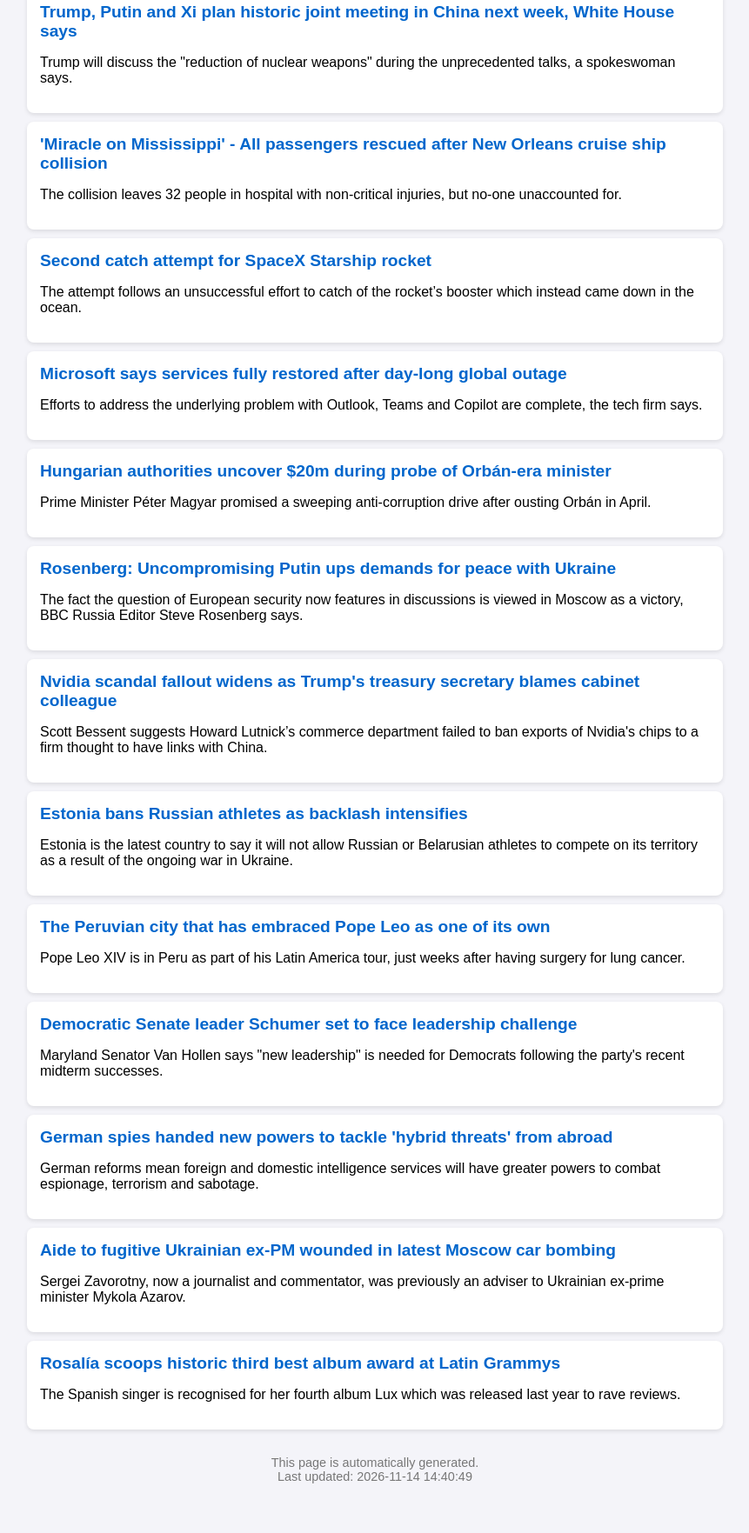
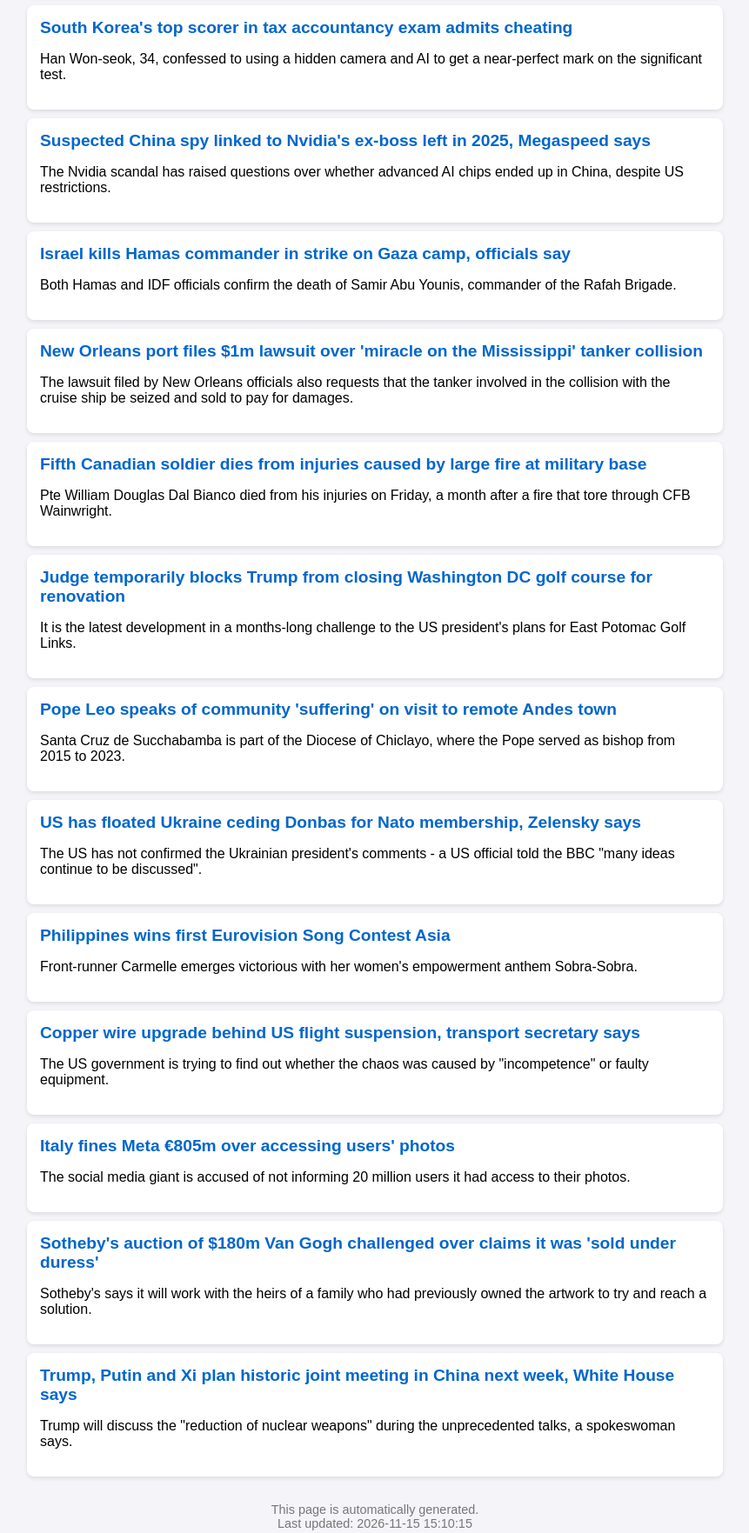
Before and after one commit to Gourabgh/news, a plain HTML site: page index.html in a window 1280 px wide. Shown: the part 337-2100 px from the top of the page at 87% size, without its empty margins (209-1070 px from the left). Before the commit the page ends 2077 px from the top, so only its background shows below. Drawn offline with Linux system fonts and the light colour scheme.

Commit message:
🤖 Auto-update latest news

```diff
--- a/index.html
+++ b/index.html
@@ -18,13 +18,73 @@
     <h1>🌍 Daily World News</h1>
 
     <div class="news-item">
-        <a href="https://www.bbc.co.uk/news/articles/cqx2wyvyr3zzo?at_medium=RSS&at_campaign=rss" target="_blank">What we know about the ground stop and what to do if you're affected</a>
-        <p>US officials say the disruption was caused by old equipment overloading and not a cyber-attack.</p>
+        <a href="https://www.bbc.co.uk/news/articles/cqn4e2py48kwo?at_medium=RSS&at_campaign=rss" target="_blank">Iran targets US military base in Bahrain with drone attack</a>
+        <p>It marks the second attack on the country in three days and comes as the US and Iran remain locked in a stand-off over the Strait of Hormuz.</p>
+    </div>
+
+    <div class="news-item">
+        <a href="https://www.bbc.co.uk/news/articles/c3rrg9xgqlwpo?at_medium=RSS&at_campaign=rss" target="_blank">Three men sentenced to death in Jordan over fatal church mass shooting</a>
+        <p>The attack on funeral at a Greek Orthodox church killed nine and injured 34 others last month.</p>
+    </div>
+
+    <div class="news-item">
+        <a href="https://www.bbc.co.uk/news/articles/ckvg2ezvpe08o?at_medium=RSS&at_campaign=rss" target="_blank">South Korea's top scorer in tax accountancy exam admits cheating</a>
+        <p>Han Won-seok, 34, confessed to using a hidden camera and AI to get a near-perfect mark on the significant test.</p>
+    </div>
+
+    <div class="news-item">
+        <a href="https://www.bbc.co.uk/news/articles/cmdx1vpprk9vo?at_medium=RSS&at_campaign=rss" target="_blank">Suspected China spy linked to Nvidia's ex-boss left in 2025, Megaspeed says </a>
+        <p>The Nvidia scandal has raised questions over whether advanced AI chips ended up in China, despite US restrictions.</p>
+    </div>
+
+    <div class="news-item">
+        <a href="https://www.bbc.co.uk/news/articles/cqrkg4r6mg7xo?at_medium=RSS&at_campaign=rss" target="_blank">Israel kills Hamas commander in strike on Gaza camp, officials say</a>
+        <p>Both Hamas and IDF officials confirm the death of Samir Abu Younis, commander of the Rafah Brigade.</p>
+    </div>
+
+    <div class="news-item">
+        <a href="https://www.bbc.co.uk/news/articles/cwe89y2r5j20o?at_medium=RSS&at_campaign=rss" target="_blank">New Orleans port files $1m lawsuit over 'miracle on the Mississippi' tanker collision </a>
+        <p>The lawsuit filed by New Orleans officials also requests that the tanker involved in the collision with the cruise ship be seized and sold to pay for damages. </p>
+    </div>
+
+    <div class="news-item">
+        <a href="https://www.bbc.co.uk/news/articles/cmrlgn4x2xw8o?at_medium=RSS&at_campaign=rss" target="_blank">Fifth Canadian soldier dies from injuries caused by large fire at military base</a>
+        <p>Pte William Douglas Dal Bianco died from his injuries on Friday, a month after a fire that tore through CFB Wainwright.</p>
+    </div>
+
+    <div class="news-item">
+        <a href="https://www.bbc.co.uk/news/articles/c6j9mn7l14y0o?at_medium=RSS&at_campaign=rss" target="_blank">Judge temporarily blocks Trump from closing Washington DC golf course for renovation</a>
+        <p>It is the latest development in a months-long challenge to the US president's plans for East Potomac Golf Links.</p>
+    </div>
+
+    <div class="news-item">
+        <a href="https://www.bbc.co.uk/news/articles/cr4gnz0lv2vlo?at_medium=RSS&at_campaign=rss" target="_blank">Pope Leo speaks of community 'suffering' on visit to remote Andes town</a>
+        <p>Santa Cruz de Succhabamba is part of the Diocese of Chiclayo, where the Pope served as bishop from 2015 to 2023.</p>
     </div>
 
     <div class="news-item">
         <a href="https://www.bbc.co.uk/news/articles/cwvg2l312ylqo?at_medium=RSS&at_campaign=rss" target="_blank">US has floated Ukraine ceding Donbas for Nato membership, Zelensky says</a>
-        <p>The Ukrainian president says US envoys touted the exchange as part of efforts to end the war with Russia.</p>
+        <p>The US has not confirmed the Ukrainian president's comments - a US official told the BBC "many ideas continue to be discussed". </p>
+    </div>
+
+    <div class="news-item">
+        <a href="https://www.bbc.co.uk/news/articles/cqrlgnx9dx6eo?at_medium=RSS&at_campaign=rss" target="_blank">Philippines wins first Eurovision Song Contest Asia </a>
+        <p>Front-runner Carmelle emerges victorious with her women's empowerment anthem Sobra-Sobra.</p>
+    </div>
+
+    <div class="news-item">
+        <a href="https://www.bbc.co.uk/news/articles/c6wy9lynq4qno?at_medium=RSS&at_campaign=rss" target="_blank">Copper wire upgrade behind US flight suspension, transport secretary says</a>
+        <p>The US government is trying to find out whether the chaos was caused by "incompetence" or faulty equipment.</p>
+    </div>
+
+    <div class="news-item">
+        <a href="https://www.bbc.co.uk/news/articles/cwn83gxemk35o?at_medium=RSS&at_campaign=rss" target="_blank">Italy fines Meta €805m over accessing users' photos</a>
+        <p>The social media giant is accused of not informing 20 million users it had access to their photos.</p>
+    </div>
+
+    <div class="news-item">
+        <a href="https://www.bbc.co.uk/news/articles/cmwy05gg75lvo?at_medium=RSS&at_campaign=rss" target="_blank">Sotheby's auction of $180m Van Gogh challenged over claims it was 'sold under duress'</a>
+        <p>Sotheby's says it will work with the heirs of a family who had previously owned the artwork to try and reach a solution.</p>
     </div>
 
     <div class="news-item">
@@ -32,70 +92,8 @@
         <p>Trump will discuss the "reduction of nuclear weapons" during the unprecedented talks, a spokeswoman says.</p>
     </div>
 
-    <div class="news-item">
-        <a href="https://www.bbc.co.uk/news/articles/cw20xmy0m5yyo?at_medium=RSS&at_campaign=rss" target="_blank">'Miracle on Mississippi' - All passengers rescued after New Orleans cruise ship collision</a>
-        <p>The collision leaves 32 people in hospital with non-critical injuries, but no-one unaccounted for. </p>
-    </div>
-
-    <div class="news-item">
-        <a href="https://www.bbc.co.uk/news/articles/ckregdgnl0xpo?at_medium=RSS&at_campaign=rss" target="_blank">Second catch attempt for SpaceX Starship rocket</a>
-        <p>The attempt follows an unsuccessful effort to catch of the rocket’s booster which instead came down in the ocean.
-
-</p>
-    </div>
-
-    <div class="news-item">
-        <a href="https://www.bbc.co.uk/news/articles/c6rrg51rkz09o?at_medium=RSS&at_campaign=rss" target="_blank">Microsoft says services fully restored after day-long global outage</a>
-        <p>Efforts to address the underlying problem with Outlook, Teams and Copilot are complete, the tech firm says.</p>
-    </div>
-
-    <div class="news-item">
-        <a href="https://www.bbc.co.uk/news/articles/ckjwj03w4w0qo?at_medium=RSS&at_campaign=rss" target="_blank">Hungarian authorities uncover $20m during probe of Orbán-era minister</a>
-        <p>Prime Minister Péter Magyar promised a sweeping anti-corruption drive after ousting Orbán in April.</p>
-    </div>
-
-    <div class="news-item">
-        <a href="https://www.bbc.co.uk/news/articles/cq39glwprknjo?at_medium=RSS&at_campaign=rss" target="_blank">Rosenberg: Uncompromising Putin ups demands for peace with Ukraine</a>
-        <p>The fact the question of European security now features in discussions is viewed in Moscow as a victory, BBC Russia Editor Steve Rosenberg says.</p>
-    </div>
-
-    <div class="news-item">
-        <a href="https://www.bbc.co.uk/news/articles/cqvg2d1eg7zro?at_medium=RSS&at_campaign=rss" target="_blank">Nvidia scandal fallout widens as Trump's treasury secretary blames cabinet colleague</a>
-        <p>Scott Bessent suggests Howard Lutnick’s commerce department failed to ban exports of Nvidia's chips to a firm thought to have links with China.</p>
-    </div>
-
-    <div class="news-item">
-        <a href="https://www.bbc.co.uk/sport/articles/cm4gn9lvlgy2o?at_medium=RSS&at_campaign=rss" target="_blank">Estonia bans Russian athletes as backlash intensifies </a>
-        <p>Estonia is the latest country to say it will not allow Russian or Belarusian athletes to compete on its territory as a result of the ongoing war in Ukraine.</p>
-    </div>
-
-    <div class="news-item">
-        <a href="https://www.bbc.co.uk/news/articles/cwg7l8n7dx5mo?at_medium=RSS&at_campaign=rss" target="_blank">The Peruvian city that has embraced Pope Leo as one of its own</a>
-        <p>Pope Leo XIV is in Peru as part of his Latin America tour, just weeks after having surgery for lung cancer.</p>
-    </div>
-
-    <div class="news-item">
-        <a href="https://www.bbc.co.uk/news/articles/cmy4930jq749o?at_medium=RSS&at_campaign=rss" target="_blank">Democratic Senate leader Schumer set to face leadership challenge</a>
-        <p>Maryland Senator Van Hollen says "new leadership" is needed for Democrats following the party's recent midterm successes.</p>
-    </div>
-
-    <div class="news-item">
-        <a href="https://www.bbc.co.uk/news/articles/c6jre3z03w4go?at_medium=RSS&at_campaign=rss" target="_blank">German spies handed new powers to tackle 'hybrid threats' from abroad</a>
-        <p>German reforms mean foreign and domestic intelligence services will have greater powers to combat espionage, terrorism and sabotage.</p>
-    </div>
-
-    <div class="news-item">
-        <a href="https://www.bbc.co.uk/news/articles/c5gm3gnwl42eo?at_medium=RSS&at_campaign=rss" target="_blank">Aide to fugitive Ukrainian ex-PM wounded in latest Moscow car bombing</a>
-        <p>Sergei Zavorotny, now a journalist and commentator, was previously an adviser to Ukrainian ex-prime minister Mykola Azarov.</p>
-    </div>
-
-    <div class="news-item">
-        <a href="https://www.bbc.co.uk/news/articles/cr3eg97eqde1o?at_medium=RSS&at_campaign=rss" target="_blank">Rosalía scoops historic third best album award at Latin Grammys</a>
-        <p>The Spanish singer is recognised for her fourth album Lux which was released last year to rave reviews.</p>
-    </div>
-
     <div class="footer">
-        <p>This page is automatically generated.<br>Last updated: 2026-11-14 14:40:49</p>
+        <p>This page is automatically generated.<br>Last updated: 2026-11-15 15:10:15</p>
     </div>
 </body>
 </html>
```
